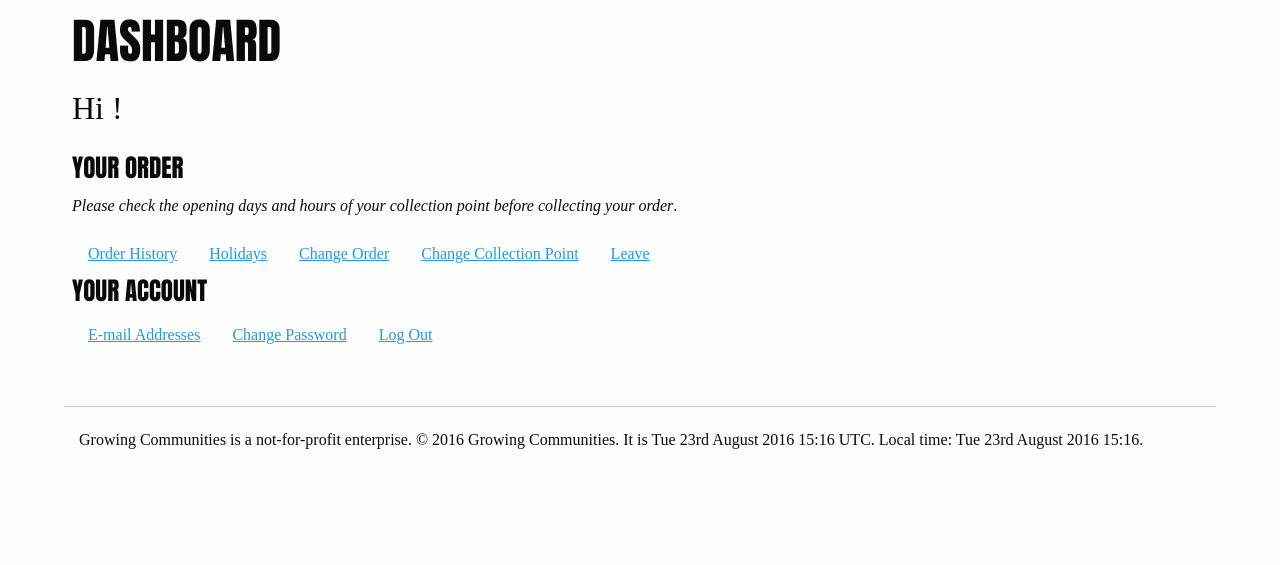
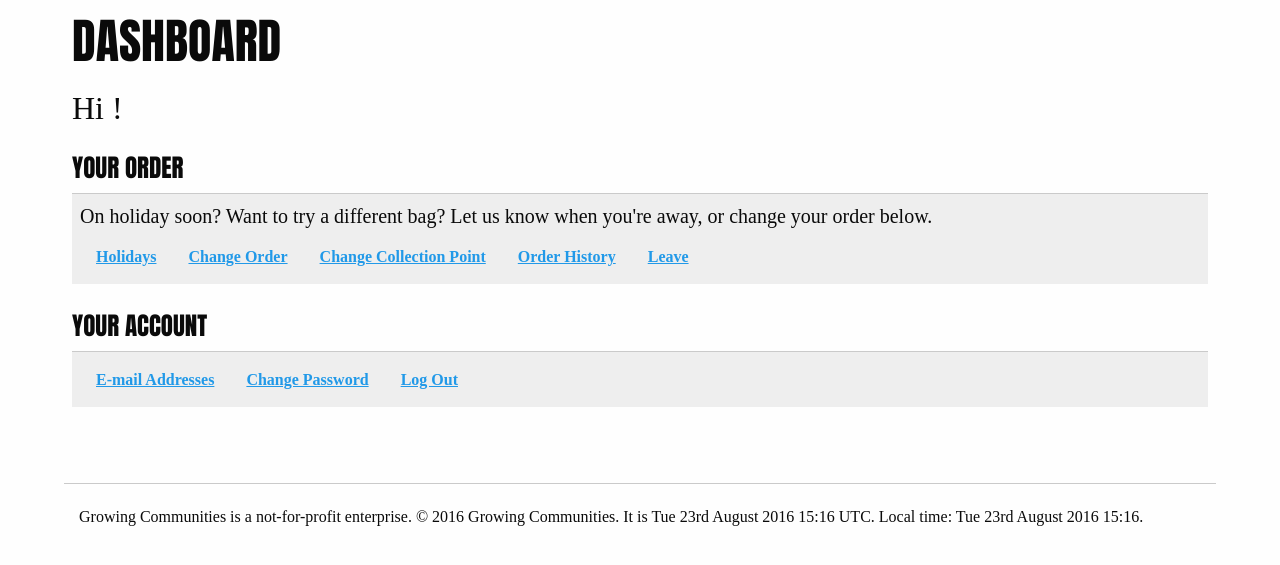
Before and after one commit to productscience/blue-world-lite, a Django app: template blueworld/templates/dashboard/index.html in a window 1280 px wide. Shown: the part 108-673 px from the top of the page. Run offline with Django 3.2, Linux system fonts and the light colour scheme; the template is opened without the code that fills it, so the values that code supplies are empty; parts of the project's set-up code (start-up, migrations or seed data) failed here and were passed over; some libraries are stand-ins or nearby versions.

Commit message:
Update dashboard look some more
Use blocks of colour to highlight the links

```diff
--- a/blueworld/static/blueworld/style.css
+++ b/blueworld/static/blueworld/style.css
@@ -3609,7 +3609,7 @@ fieldset.collection-points ul > li.columns:last-child:not(:first-child) {
   margin-left: 0; }
 
 .this_week p,
-.this_week h5{
+.this_week h4{
   font-size: 1.5rem;
 }
 
--- a/blueworld/templates/dashboard/index.html
+++ b/blueworld/templates/dashboard/index.html
@@ -33,6 +33,17 @@
 
       }
 
+      .order-menu, .account-menu{
+        background-color: #EEE;
+        padding: 0.5rem;
+        margin-bottom: 1.5em;
+        border-top: 1px solid #cacaca;
+      }
+      .order-menu a, .account-menu a{
+        font-weight: bold;
+      }
+
+
     </style>
 
 
@@ -54,7 +65,9 @@
 
 
             {% if new_customer and col.billing_week == this_bw %}
-            <h5>Welcome aboard! This week's order has already gone to the farmers, and your collections will start next week.</h5>
+            <h4>Welcome aboard! This week's order has already gone to the farmers, and your collections will start next week.</h4>
+            <h5>In the meantime, we'd love to know a bit more about how you found us.</h5>
+            <h5>Perhaps you could help us with this <a href="#">new member survey here</a>?</h5>
             {% elif col.skipped %}
 
             <h5>
@@ -94,7 +107,7 @@
         {% endif %}
 
       {% endfor %}
-            <p><em>Please check the opening days and hours of your collection point before collecting your order</em>.</p>
+
 
             {% if collection_point.instructions %}
               <div class="collection-point-info">
@@ -110,16 +123,21 @@
         </div>
 
       <div class="row">
+        <div class="order-menu">
+          <h5>On holiday soon? Want to try a different bag? Let us know when you're away, or change your order below.</h5>
 
-        <ul class="menu">
-          <li><a href="{% url 'dashboard_order_history' %}">Order History</a></li>
+          <ul class="menu ">
+
             {% if not user.customer.has_left %}
               <li><a href="{% url 'dashboard_skip_weeks' %}">Holidays</a></li>
             {% endif %}
             <li><a href="{% url 'dashboard_change_order' %}">Change Order</a></li>
             <li><a href="{% url 'dashboard_change_collection_point' %}">Change Collection Point</a></li>
+            <li><a href="{% url 'dashboard_order_history' %}">Order History</a></li>
             <li><a href="{% url 'dashboard_leave' %}">Leave</a></li>
           </ul>
+
+        </div>
 
       </div>
 
@@ -127,7 +145,7 @@
 
         <h4 class="font-display">your Account</h4>
 
-        <ul class="menu">
+        <ul class="menu account-menu">
           {% if not user.customer.has_left %}
             <li><a href="{% url 'account_email' %}">E-mail Addresses</a></li>
             <li><a href="{% url 'account_change_password' %}">Change Password</a></li>
--- a/join/views.py
+++ b/join/views.py
@@ -715,7 +715,7 @@ def dashboard(request):
 
 
         # we want a list of billing weeks, so we can then pull out changes for them
-        next_bws = next_n_billing_weeks(5, bw)
+        next_bws = next_n_billing_weeks(3, bw)
 
         # billing weeks starting Sunday 3pm should reflect the latest change made this week
 
```
Lines whose indentation alone changed are shown as unchanged.
